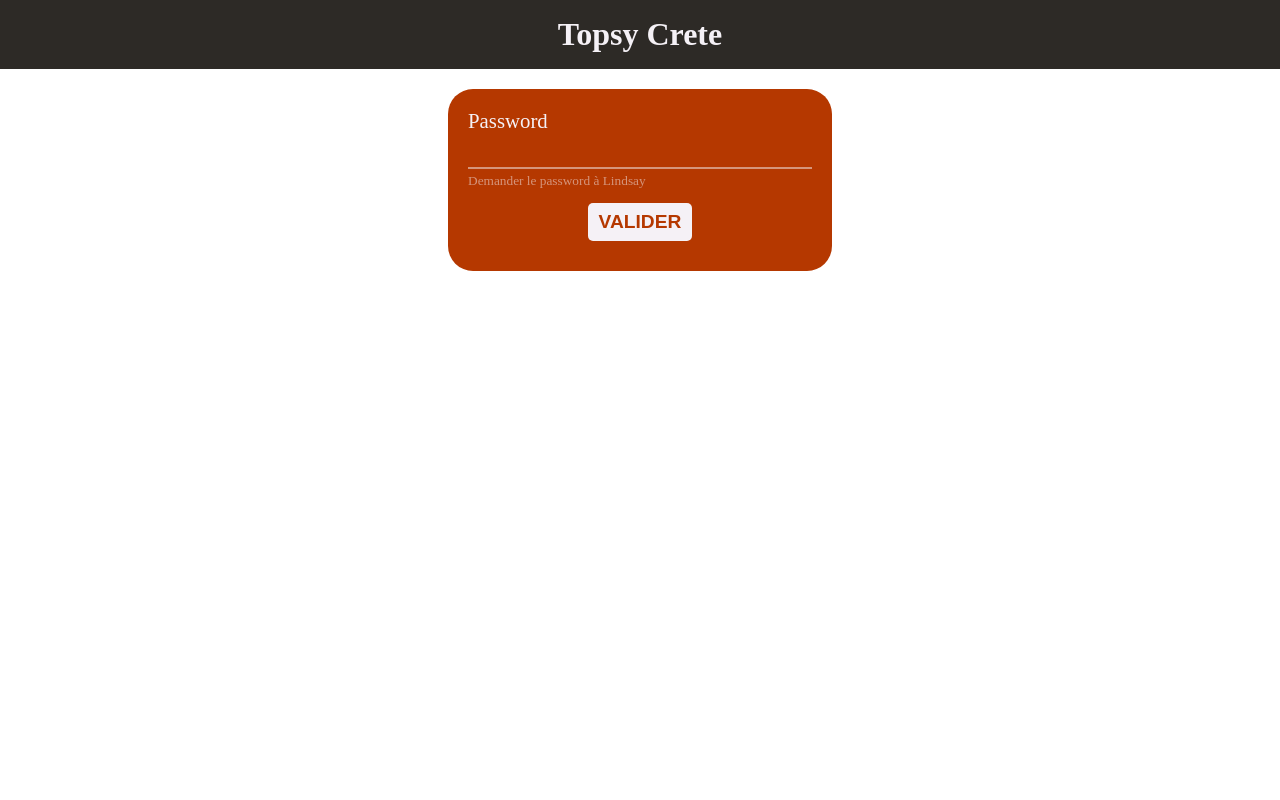
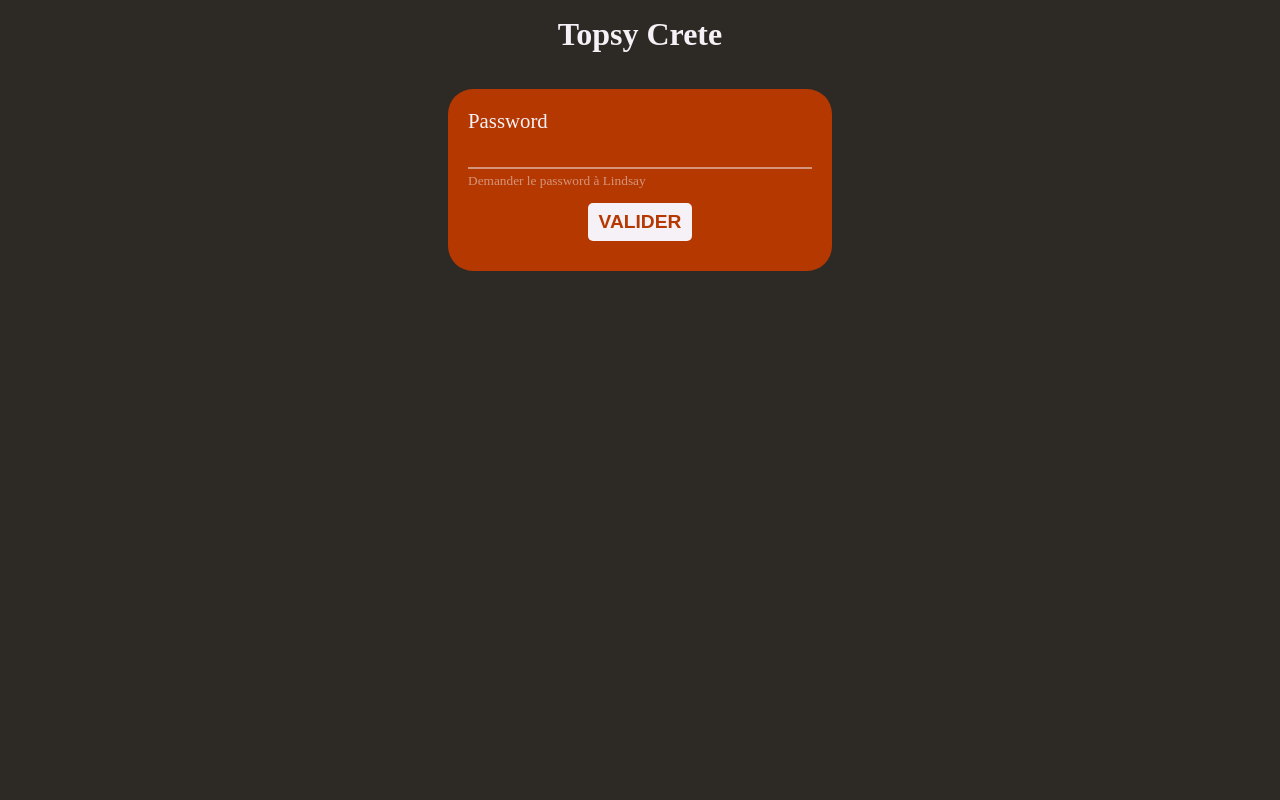
Before and after one commit to spychest/TopsyCrete, a Symfony app: template templates/main/index.html.twig in a window 1280 px wide. Run offline with Twig, Linux system fonts and the light colour scheme; the template is opened without the code that fills it, so the values that code supplies are empty; some libraries are stand-ins or nearby versions.

Commit message:
Update website for Naito

```diff
--- a/public/style/root.css
+++ b/public/style/root.css
@@ -15,6 +15,7 @@ html {
 body {
     margin: 0; padding: 0;
     width: 100%; height: 100%;
+    background-color: var(--black);
 }
 
 .error-message, .success-message {
```
